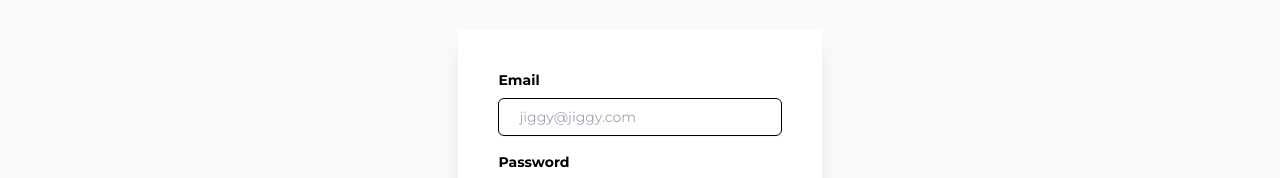
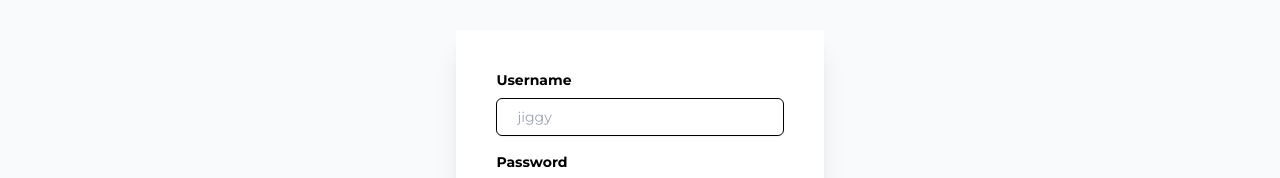
Before and after one commit to Austin-Imbastari/disco, a React (Vite) app: page /signin in a window 1280 px wide. Shown: the part 260-438 px from the top of the page. Built offline with nearby package versions, Linux system fonts and the light colour scheme.

Commit message:
able to make POST req with users credentials

```diff
--- a/src/components/PostPage/PostPage.tsx
+++ b/src/components/PostPage/PostPage.tsx
@@ -18,7 +18,7 @@ const PostPage = () => {
 
     const handleFetchPageId = async (id: string | undefined) => {
         try {
-            const url = `https://disco-app-7sxty.ondigitalocean.app/posts/${id}`;
+            const url = `https://disco-app-7sxty.ondigitalocean.app/api/posts/${id}`;
             const res = await fetch(url);
             const data = await res.json();
             setPostDetail([data]);
--- a/src/components/SignIn/SignIn.tsx
+++ b/src/components/SignIn/SignIn.tsx
@@ -1,31 +1,89 @@
-import React from "react";
+import React, { useEffect, useState } from "react";
+import { useNavigate } from "react-router-dom";
 
 const SignIn = () => {
+    const navigate = useNavigate();
+    const [credentials, setCredentials] = useState({
+        username: "",
+        password: "",
+    });
+
+    const handlePasswordChange = (e: React.ChangeEvent<HTMLInputElement>) => {
+        setCredentials({
+            ...credentials,
+            password: e.target.value,
+        });
+    };
+
+    const handleUsernameChange = (e: React.ChangeEvent<HTMLInputElement>) => {
+        setCredentials({
+            ...credentials,
+            username: e.target.value,
+        });
+    };
+
+    const handleOnSubmit = async (e: React.FormEvent<HTMLFormElement>) => {
+        e.preventDefault();
+
+        try {
+            const response = await fetch("https://disco-app-7sxty.ondigitalocean.app/api/auth/signup", {
+                method: "POST",
+                headers: {
+                    "Content-Type": "application/json",
+                },
+                body: JSON.stringify({
+                    username: credentials.username,
+                    password: credentials.password,
+                }),
+            });
+
+            if (!response.ok) {
+                throw new Error("Failed to sign in");
+            }
+
+            const data = await response.json();
+            navigate("/*");
+            console.log("Sign in successful:", data);
+
+            setCredentials({
+                username: "",
+                password: "",
+            });
+        } catch (error) {
+            console.error("Error signing in:", error);
+        }
+    };
+
     return (
         <>
+            <form onSubmit={handleOnSubmit}>
                 <div className='bg-[#F9FAFB] h-screen w-screen flex items-center'>
                     <div className='h-max mx-auto flex flex-col items-center'>
                         <h1 className='text-xl font-bold text-center pb-10'>Sign in to your account</h1>
                         <div className='bg-white shadow-xl p-10 flex flex-col gap-4 text-sm'>
                             <div>
-                            <label className='text-gray-600 font-bold inline-block pb-2' for='email'>
-                                Email
+                                <label className='text-gray-600 font-bold inline-block pb-2' htmlFor='username'>
+                                    Username
                                 </label>
                                 <input
                                     className='border border-gray-400 focus:outline-slate-400 rounded-md w-full shadow-sm px-5 py-2'
-                                type='email'
-                                name='email'
-                                placeholder='jiggy@jiggy.com'
+                                    type='username'
+                                    name='username'
+                                    placeholder='jiggy'
+                                    value={credentials.username}
+                                    onChange={handleUsernameChange}
                                 />
                             </div>
                             <div>
-                            <label className='text-gray-600 font-bold inline-block pb-2' for='password'>
+                                <label className='text-gray-600 font-bold inline-block pb-2' htmlFor='password'>
                                     Password
                                 </label>
                                 <input
                                     className='border border-gray-400 focus:outline-slate-400 rounded-md w-full shadow-sm px-5 py-2'
                                     type='password'
                                     name='password'
+                                    value={credentials.password}
+                                    onChange={handlePasswordChange}
                                     placeholder='******'
                                 />
                             </div>
@@ -63,6 +121,7 @@ const SignIn = () => {
                         </p>
                     </div>
                 </div>
+            </form>
         </>
     );
 };
```
Lines whose indentation alone changed are shown as unchanged.
